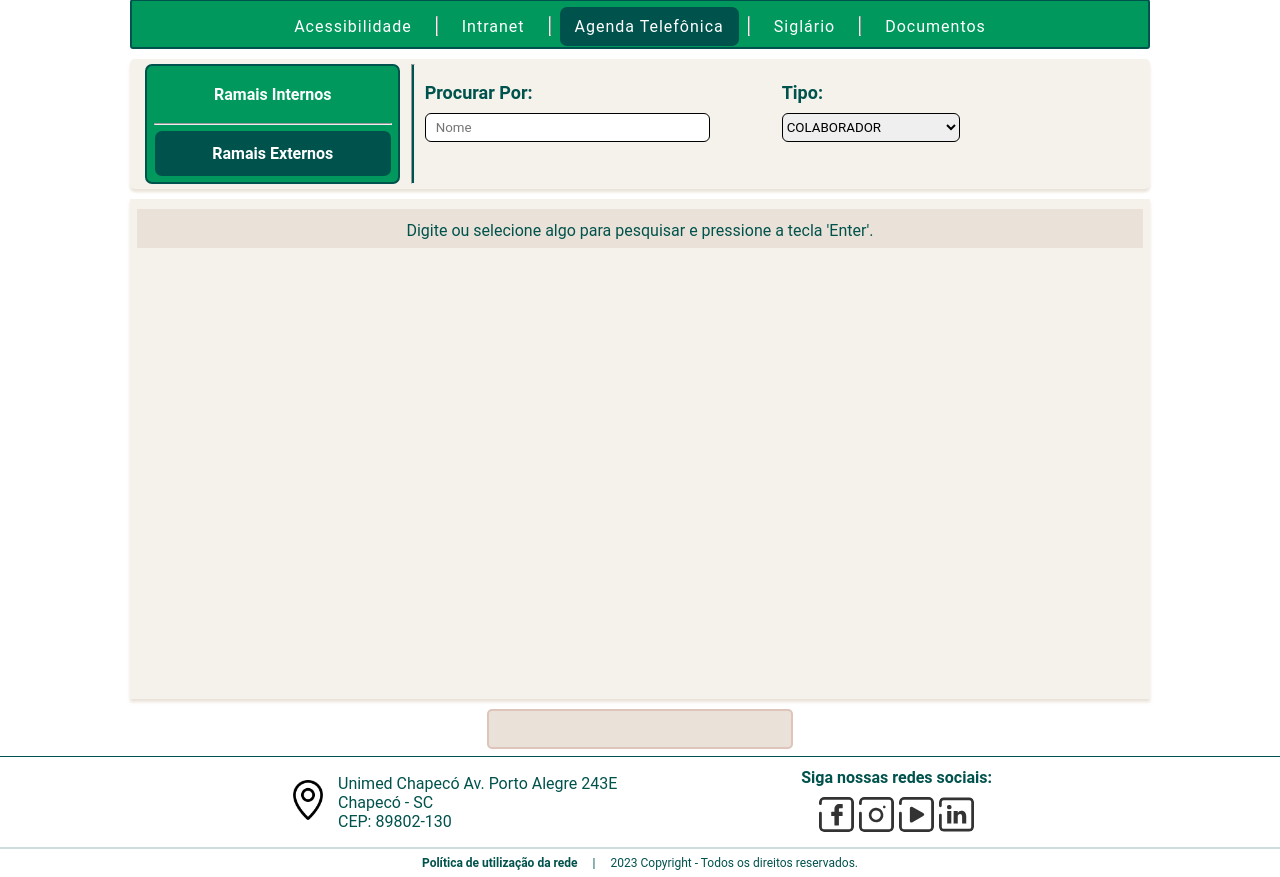
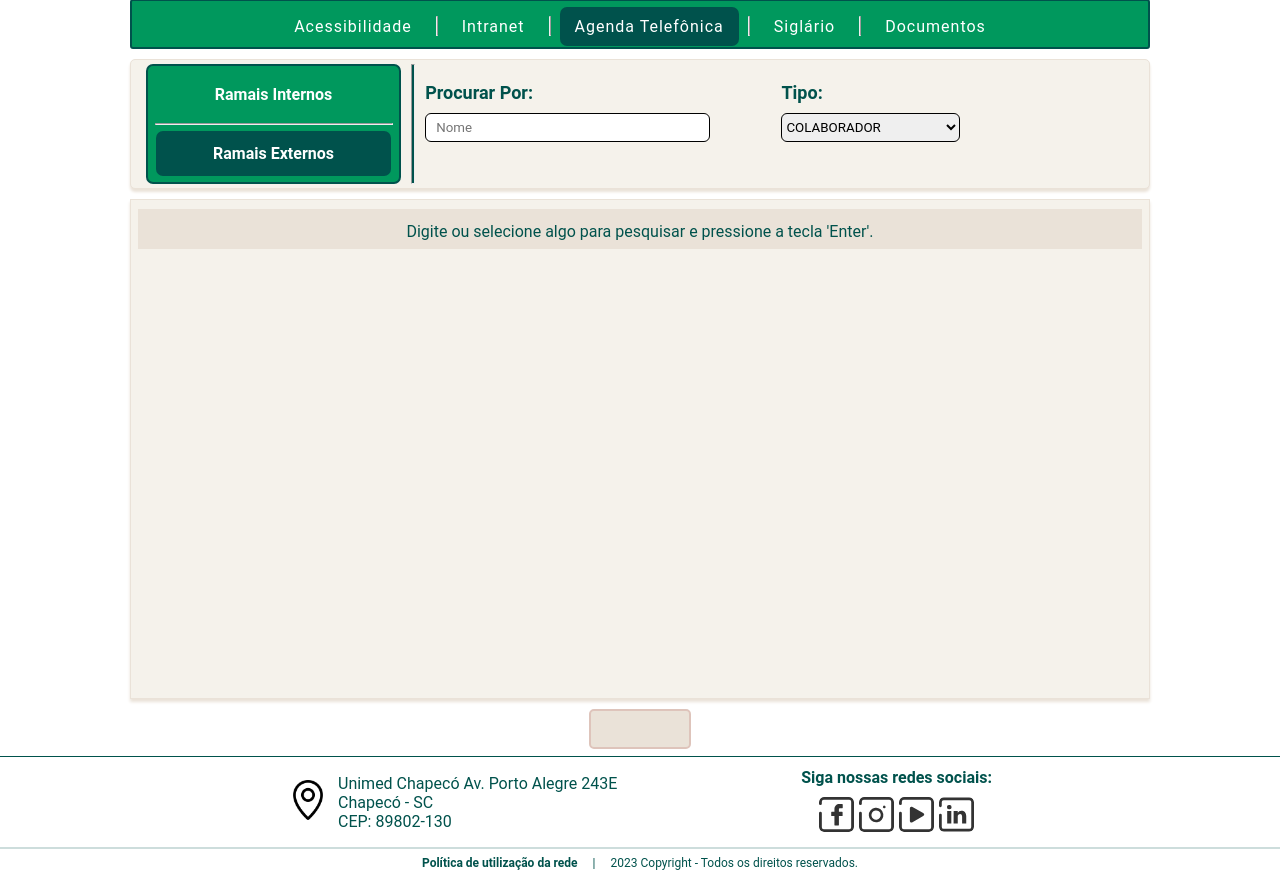
Before and after one commit to jhenioliver/Intranet-ProjetoIntegradorUnimed, a PHP site: page /agendaTel_Ext.php in a window 1280 px wide. Shown: the part 86-963 px from the top of the page. Run offline with PHP 8.4, Linux system fonts and the light colour scheme; a user stored in the database is signed in; data comes from the database, SQL or seed files in the repository; some web fonts are replaced.

Commit message:
correções

```diff
--- a/agendaTel_Ext.css
+++ b/agendaTel_Ext.css
@@ -184,6 +184,7 @@ div nav ul hr{
     flex-wrap: wrap;
     gap: 1%;
     box-shadow: 0px 3px 3px #EAE2D8;
+    border: 1px solid #EAE2D8;
 }
 .boxRamaisIntExt{
     width: 25%;
@@ -321,11 +322,13 @@ div nav ul hr{
     flex-wrap: nowrap;
     gap: 10px;
     box-shadow: 0px 3px 3px #EAE2D8;
+    border: 1px solid #EAE2D8;
 }
 
 /*-----===Paginas Agenda===-----*/
 .boxPaginasAgenda{
-    width: 30%;
+    min-width: 10%;
+    max-width: 40%;
     height: 40px;
     background-color: #EAE2D8;
     border: 2px solid #DEC4BB;
--- a/agendaTel_Int.css
+++ b/agendaTel_Int.css
@@ -399,7 +399,7 @@ div nav ul hr{
     align-items: center;
 }
 .boxPaginasAgenda{
-    min-width: 30%;
+    min-width: 10%;
     max-width: 40%;
     height: 40px;
     background-color: #F5F2EB;
--- a/documentos_styles.css
+++ b/documentos_styles.css
@@ -237,7 +237,7 @@ footer{
     border-right: 0px;
     border-left: 0px;
     border-bottom: 0px;
-    margin-top: 5px;
+    margin-top: 90px;
     border-color: #00524C;
 }
 .footercenter{
--- a/siglario_Sen.php
+++ b/siglario_Sen.php
@@ -182,7 +182,7 @@
                         $pagina = 1;
                     }
 
-                $limite = 10;
+                $limite = 21;
                 $inicio = ($pagina * $limite) - $limite;
                 $pesquisa = '';
                 $registros = $conn->query($sql_code_siglario)->num_rows;
@@ -214,7 +214,7 @@
                         $pagina = 1;
                     }
 
-                $limite = 10;
+                $limite = 21;
                 $inicio = ($pagina * $limite) - $limite;
                 $pesquisa = $_GET['search_pesquisa'];
                 $sql_code_siglario .= " WHERE DESCRICAO LIKE '%$pesquisa%'";
--- a/siglario_Sig.php
+++ b/siglario_Sig.php
@@ -182,7 +182,7 @@
                         $pagina = 1;
                     }
 
-                $limite = 10;
+                $limite = 21;
                 $inicio = ($pagina * $limite) - $limite;
                 $pesquisa = '';
                 $registros = $conn->query($sql_code_siglario)->num_rows;
@@ -214,7 +214,7 @@
                         $pagina = 1;
                     }
 
-                $limite = 10;
+                $limite = 21;
                 $inicio = ($pagina * $limite) - $limite;
                 $pesquisa = $_GET['search_pesquisa'];
                 $sql_code_siglario .= " WHERE SIGLA LIKE '%$pesquisa%'";
```
Also changed, not shown: siglario_Sen.css (+5 -4 lines), siglario_Sig.css (+5 -5 lines).
